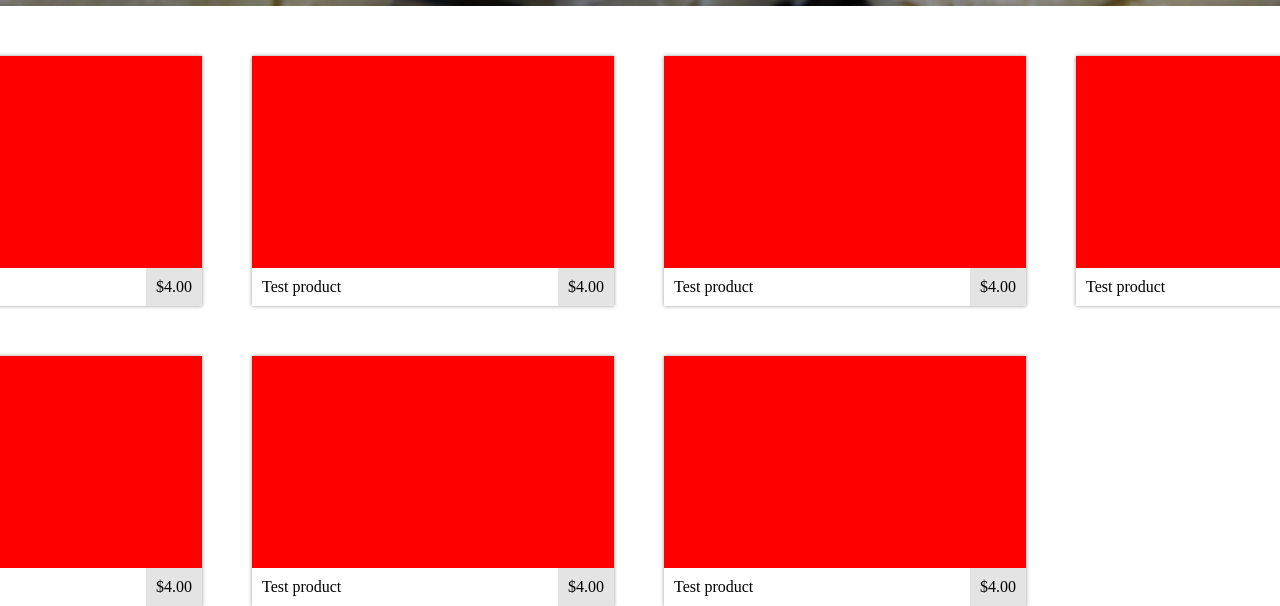
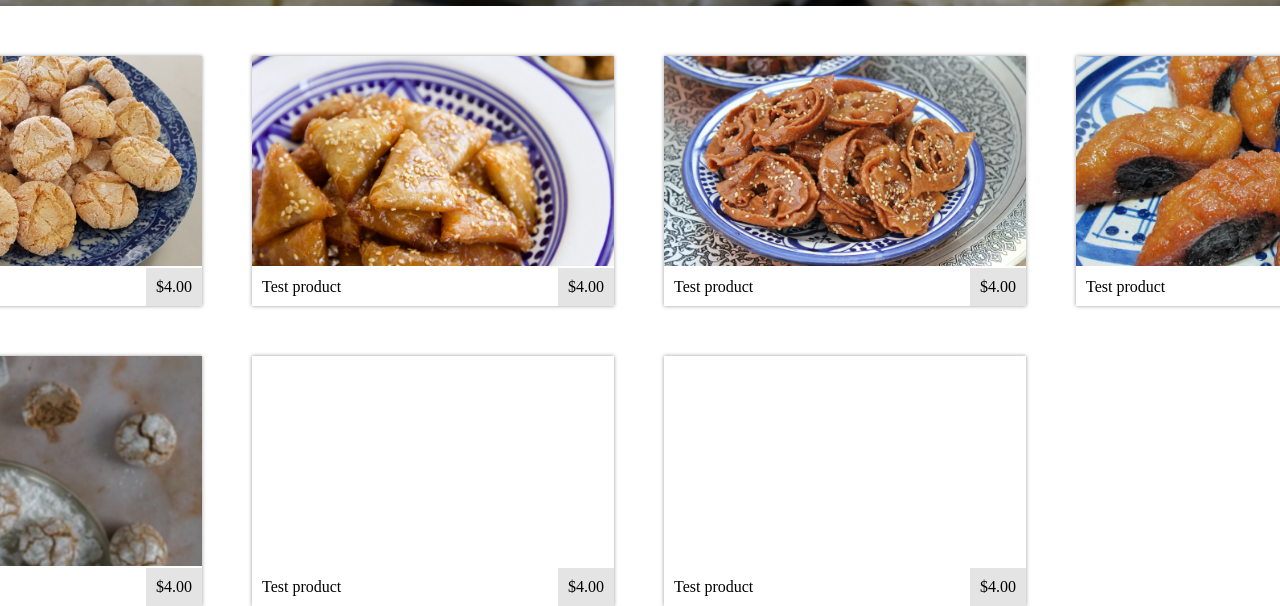
Before and after one commit to CharafIkane/restaurantBeroeps, a plain HTML site: page menu.html in a window 1280 px wide. Shown: the part 294-900 px from the top of the page. Drawn offline with Linux system fonts and the light colour scheme; a web font is replaced by a local one.

Commit message:
menu kaart v1

```diff
--- a/css/menu.css
+++ b/css/menu.css
@@ -16,8 +16,14 @@ product {
     height: 250px;
     width: 362px;
     box-shadow: 0 0 4px rgba(0, 0, 0, 0.4);
-    background-color: red;
     cursor: pointer;
+}
+
+product img {
+    height: 210px;
+    width: 100%;
+    object-fit: cover;
+    object-position: center;
 }
 
 .titel {
--- a/menu.html
+++ b/menu.html
@@ -21,23 +21,28 @@
     </div>
     <products>
         <product>
+            <img src="./media/amandelghriba.jpeg" alt="" >
             <div class="titel">Test product</div>
             <div class="price">$4.00</div>
         </product>
         <product>
+            <img src="./media/briwat.jpeg" alt="" >
             <div class="titel">Test product</div>
             <div class="price">$4.00</div>
         </product>
         <product>
+            <img src="./media/chebakia.jpeg" alt="" >
             <div class="titel">Test product
             </div>
             <div class="price">$4.00</div>
         </product>
         <product>
+            <img src="./media/makrout.jpeg" alt="">
             <div class="titel">Test product</div>
             <div class="price">$4.00</div>
         </product>
         <product>
+            <img src="./media/tekstbg.png" alt="">
             <div class="titel">Test product</div>
             <div class="price">$4.00</div>
         </product>
```
